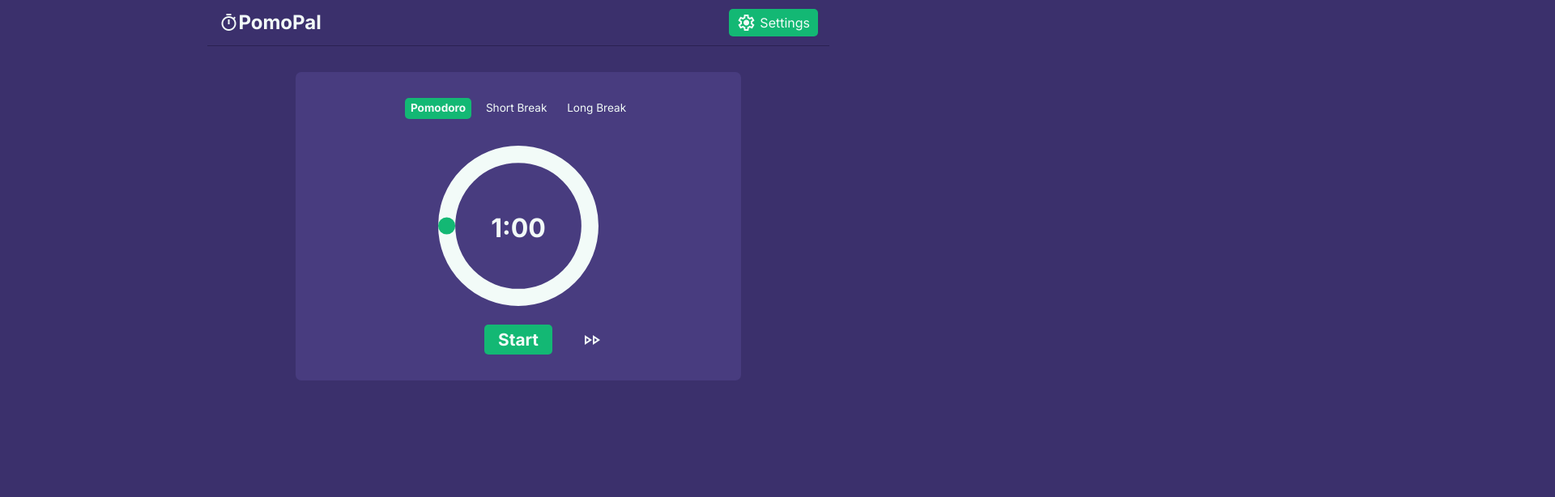
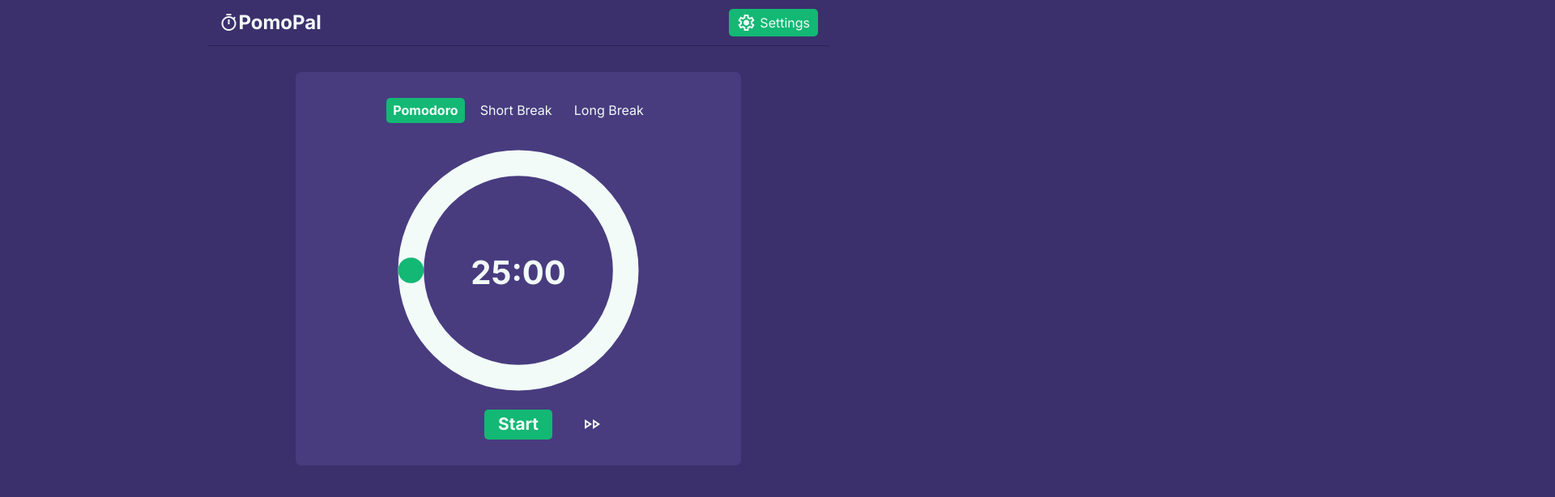
Before and after one commit to zemoCode25/PomoPal, a website built with Vite: page index.html in a window 1280 px wide. Shown: the top 614 px of the page at 81% size, 1920 px wide, since content can reach past the window. Built offline with nearby package versions, Linux system fonts and the light colour scheme.

Commit message:
Added responsivenes of the main  section

```diff
--- a/index.html
+++ b/index.html
@@ -52,7 +52,7 @@
                 a 15.9155 15.9155 0 0 1 0 -31.831"
               />
             </svg>
-            <span class="timer__display">1:00</span>
+            <span class="timer__display">25:00</span>
           </div>
           <div class="timer__controls">
             <button class="timer__button timer__button--start">Start</button>
--- a/src/styles/components/main.css
+++ b/src/styles/components/main.css
@@ -109,3 +109,38 @@
 .timer__button--forward:hover {
   opacity: 80%;
 }
+
+/* xs */
+@media (min-width: 475px) {
+  .timer__svg {
+    width: 250px;
+    height: 250px;
+  }
+}
+
+/* sm */
+@media (min-width: 640px) {
+  .timer__svg {
+    width: 3000px;
+    height: 300px;
+  }
+  .timer__display {
+    font-size: 2.5rem;
+  }
+
+  .timer__button--option {
+    font-size: 1rem;
+  }
+}
+
+/* md */
+/* @media (min-width: 768px) {} */
+
+/* lg */
+/* @media (min-width: 1024px) {} */
+
+/* xl */
+/* @media (min-width: 1280px) {} */
+
+/* 2xl */
+/* @media (min-width: 1536px) {} */
```
